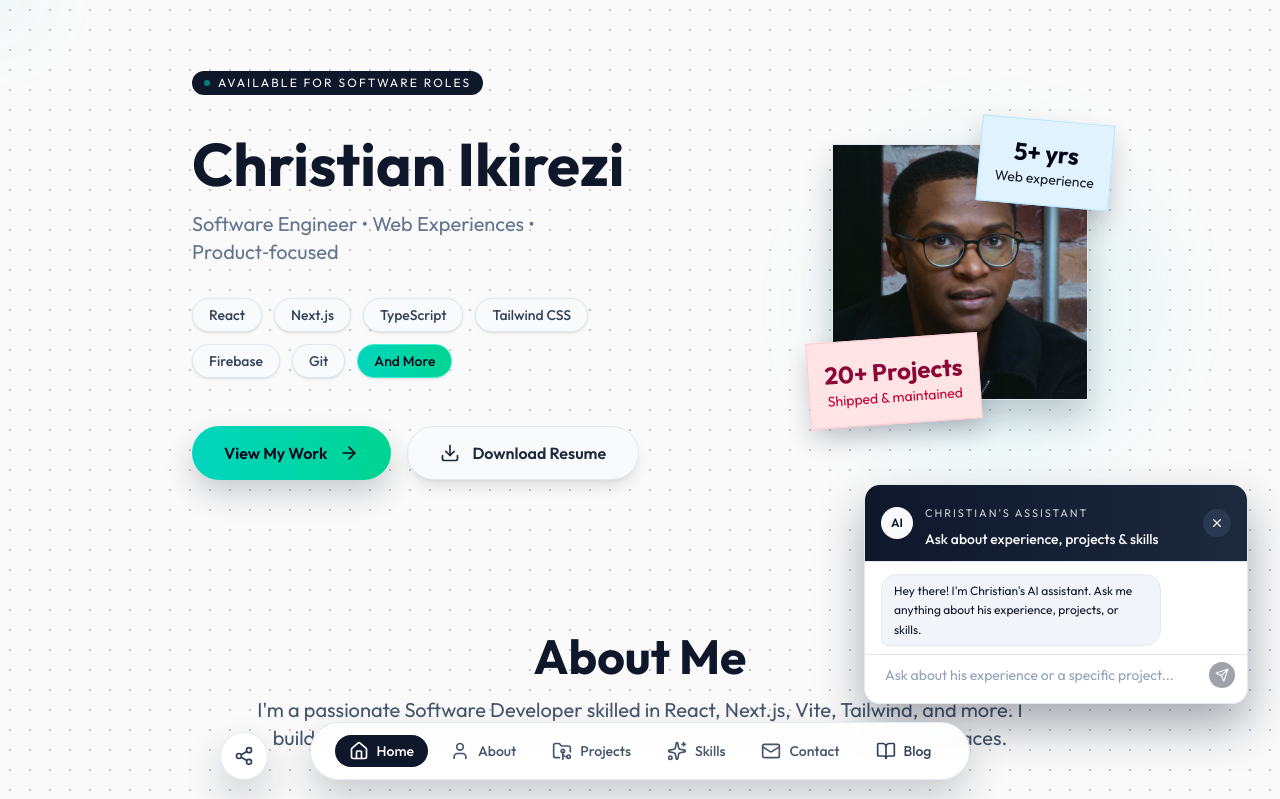
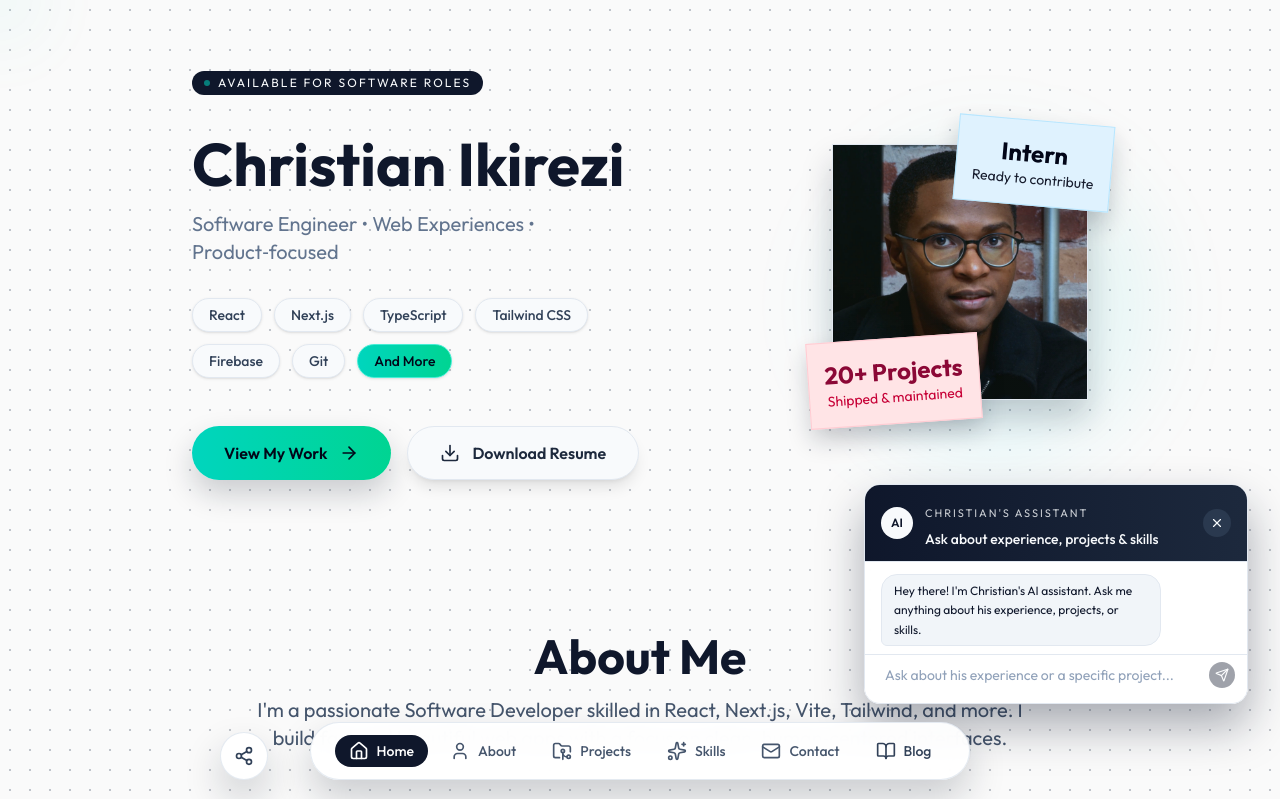
Before and after one commit to chrisprince-ic/portfolio2, a Next.js app: page / in a window 1280 px wide. Shown: the top 799 px of the page. Built offline with nearby package versions, Linux system fonts and the light colour scheme.

Commit message:
update Hero component to reflect internship status and readiness to contribute

```diff
--- a/components/Hero.jsx
+++ b/components/Hero.jsx
@@ -148,8 +148,8 @@ const Hero = ({ scrollToSection }) => {
                   className="absolute -top-4 sm:-top-6 -right-4 sm:-right-6 bg-sky-100 text-slate-950 p-3 sm:p-4 shadow-[0_12px_24px_rgba(15,23,42,0.2)] border border-sky-200"
                 >
                   <div className="text-center">
-                    <div className="text-lg sm:text-2xl font-bold">5+ yrs</div>
-                    <div className="text-xs sm:text-sm opacity-90">Web experience</div>
+                    <div className="text-lg sm:text-2xl font-bold">Intern</div>
+                    <div className="text-xs sm:text-sm opacity-90">Ready to contribute</div>
                   </div>
                 </motion.div>
               </div>
```
